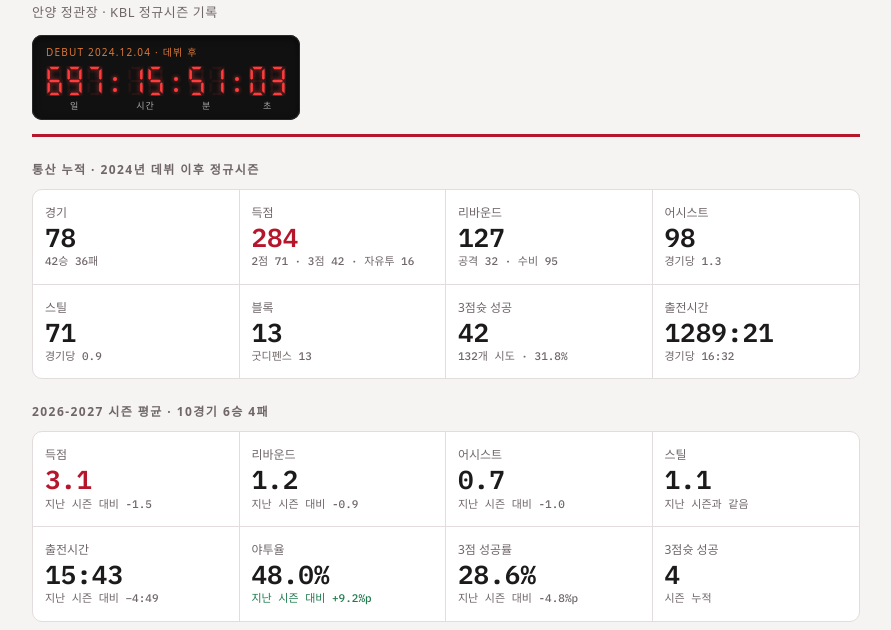
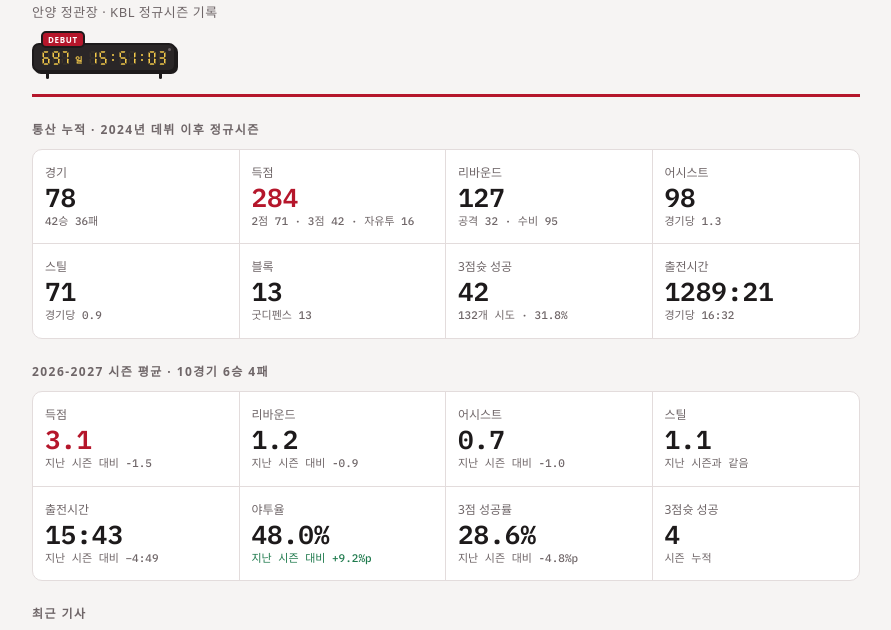
Before and after one commit to kmj-spec/jw4-record, a website: page index.html in a window 1280 px wide. Shown: the part 93-723 px from the top of the page, without its empty margins (194-1085 px from the left). Drawn offline with Linux system fonts and the light colour scheme; a web font is replaced by a local one.

Commit message:
데뷔 시계를 만화 속 작은 전광판 모양으로
Co-Authored-By: Claude Opus 5.5 <noreply@anthropic.com>
Claude-Session: https://claude.ai/code/session_01M7P8RKsd65r2WAxX5paaoq

```diff
--- a/index.html
+++ b/index.html
@@ -40,18 +40,20 @@ button{cursor:pointer}
 .hero{display:flex;align-items:flex-end;justify-content:space-between;gap:12px;flex-wrap:wrap;border-bottom:3px solid var(--red);padding-bottom:14px}
 .hero h1{font-family:var(--display);font-weight:400;font-size:32px;margin:0;line-height:1}
 .hero p{margin:6px 0 0;color:var(--muted);font-size:13px;letter-spacing:.04em}
-/* 데뷔 시계: 전광판 느낌의 7세그먼트 숫자(직접 그림) */
-.led{display:inline-flex;flex-direction:column;gap:6px;margin-top:12px;padding:10px 14px 8px;background:#111;border-radius:10px;box-shadow:inset 0 0 0 1px #2a2a2a,inset 0 2px 8px rgba(0,0,0,.6)}
-.led .lt{font-size:10px;letter-spacing:.12em;color:#ff8a3d;opacity:.85}
-.led .row{display:flex;align-items:flex-end;gap:10px}
-.led .grp{display:flex;flex-direction:column;align-items:center;gap:3px}
-.led .dg{display:flex;gap:3px}
-.led svg{width:17px;height:30px;display:block}
-.led .on{fill:#ff3b3b;filter:drop-shadow(0 0 3px rgba(255,59,59,.85))}
-.led .off{fill:#ff3b3b;opacity:.09}
-.led .u{font-size:9px;color:#aaa;letter-spacing:.1em}
-.led .col{display:flex;flex-direction:column;gap:7px;padding-bottom:20px}
-.led .col i{width:4px;height:4px;border-radius:50%;background:#ff3b3b;box-shadow:0 0 4px rgba(255,59,59,.9)}
+/* 데뷔 시계: 만화 속 작은 전광판(굵은 테두리·도장 그림자·나사·다리) */
+.led{position:relative;display:inline-flex;align-items:center;gap:5px;margin:20px 0 8px;padding:6px 8px 5px;background:#2a2627;border:2.5px solid #1d1a1b;border-radius:7px;box-shadow:2px 2px 0 #1d1a1b}
+.led::before,.led::after{content:"";position:absolute;bottom:-9px;width:3px;height:7px;background:#1d1a1b;border-radius:0 0 2px 2px}
+.led::before{left:12px}.led::after{right:12px}
+.led .tag{position:absolute;top:-14px;left:7px;background:var(--red);color:#fff;font:800 8px/1 var(--body);letter-spacing:.08em;padding:3px 5px 2px;border:2px solid #1d1a1b;border-radius:5px}
+.led .bolt{position:absolute;top:3px;width:3px;height:3px;border-radius:50%;background:#6b6264}
+.led .bolt.r{right:3px}.led .bolt.l{left:3px;display:none}
+.led .dg{display:flex;gap:1.5px}
+.led svg{width:8px;height:14px;display:block}
+.led .on{fill:#ffd34d;filter:drop-shadow(0 0 1.5px rgba(255,211,77,.8))}
+.led .off{fill:#ffd34d;opacity:.1}
+.led .u{font:700 8px/1 var(--body);color:#ffd34d;margin:0 2px 0 1px;align-self:flex-end;padding-bottom:1px}
+.led .col{display:flex;flex-direction:column;gap:3px}
+.led .col i{width:2px;height:2px;border-radius:50%;background:#ffd34d}
 .updated{font-size:12px;color:var(--muted);font-family:var(--mono);text-align:right}
 .upd{display:flex;align-items:center;justify-content:flex-end;gap:12px;width:100%;order:-1;margin-bottom:-4px}
 .upd .info{display:flex;flex-direction:column;gap:2px;min-width:0}
@@ -204,7 +206,7 @@ body.on-news > .wrap:not(#newsPage){display:none}
     <div>
       <h1>#4 박정웅</h1>
       <p>안양 정관장 · KBL 정규시즌 기록</p>
-      <div class="led" id="debut" aria-label="데뷔 후 지난 시간"></div>
+      <div class="led" id="debut" aria-label="데뷔(2024.12.04) 후 지난 시간" title="2024.12.04 원주 DB전 데뷔"></div>
     </div>
     <div class="upd">
       <div class="info">
@@ -498,13 +500,13 @@ if("serviceWorker" in navigator)navigator.serviceWorker.register("sw.js").catch(
   const SEG={a:"4,1 16,1 14,4 6,4",b:"18.5,3 18.5,15 17,16.5 15.5,15 15.5,6",c:"18.5,21 18.5,33 15.5,30 15.5,21 17,19.5",d:"6,32 14,32 16,35 4,35",e:"1.5,21 3,19.5 4.5,21 4.5,30 1.5,33",f:"1.5,3 4.5,6 4.5,15 3,16.5 1.5,15",g:"5,16.5 15,16.5 16.5,18 15,19.5 5,19.5 3.5,18"};
   const LIT=["abcdef","bc","abdeg","abcdg","bcfg","acdfg","acdefg","abc","abcdefg","abcdfg"];
   const digit=n=>`<svg viewBox="0 0 20 36" aria-hidden="true">${Object.entries(SEG).map(([k,p])=>`<polygon points="${p}" class="${LIT[n].includes(k)?"on":"off"}"/>`).join("")}</svg>`;
-  const group=(v,len,unit)=>`<div class="grp"><div class="dg">${String(v).padStart(len,"0").split("").map(x=>digit(+x)).join("")}</div><span class="u">${unit}</span></div>`;
   const DEBUT=Date.parse("2024-12-03T15:00:00Z"); // = 2024-12-04 00:00 한국 시간
   function tick(){
     let s=Math.max(0,Math.floor((Date.now()-DEBUT)/1000));
     const d=Math.floor(s/86400);s%=86400;const hh=Math.floor(s/3600),mm=Math.floor(s%3600/60),ss=s%60;
     const colon='<div class="col"><i></i><i></i></div>';
-    $("debut").innerHTML=`<span class="lt">DEBUT 2024.12.04 · 데뷔 후</span><div class="row">${group(d,3,"일")}${colon}${group(hh,2,"시간")}${colon}${group(mm,2,"분")}${colon}${group(ss,2,"초")}</div>`;
+    const num=(v,len)=>`<div class="dg">${String(v).padStart(len,"0").split("").map(x=>digit(+x)).join("")}</div>`;
+    $("debut").innerHTML=`<span class="tag">DEBUT</span><i class="bolt r"></i>${num(d,3)}<span class="u">일</span>${num(hh,2)}${colon}${num(mm,2)}${colon}${num(ss,2)}`;
   }
   tick();setInterval(tick,1000);
   const kst=(off=0)=>new Date(Date.now()+9*3600e3-off*864e5).toISOString().slice(0,10);
```
Also changed, not shown: CLAUDE.md (+1 -1 lines).
